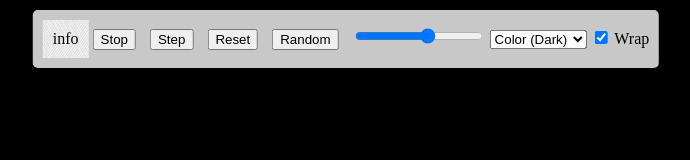
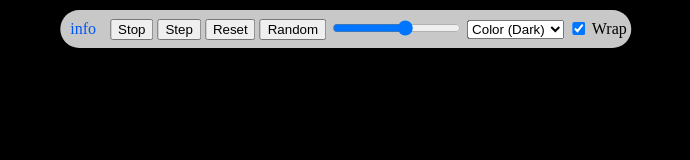
Before and after one commit to QuickMythril/gameoflife-qdn, a plain HTML site: page index.html in a window 1280 px wide. Shown: the whole page, without its empty margins (294-984 px from the left). Drawn offline with Linux system fonts and the light colour scheme.

Commit message:
Minor layout and formatting changes

```diff
--- a/index.html
+++ b/index.html
@@ -18,14 +18,7 @@
     a {
       padding: 10px;
       display: inline-block;
-      color: black;
-      background: repeating-linear-gradient(
-        -55deg,
-        rgba(250, 250, 250, 0.5),
-        rgba(250, 250, 250, 0.5) 1px,
-        rgba(250, 250, 250, 0.8) 1px,
-        rgba(250, 250, 250, 0.8) 2px
-      );
+      color: #0254f1;
       text-decoration: none;
       font-weight: 100;
     }
@@ -54,12 +47,17 @@
       left: 50%;
       transform: translateX(-50%);
       background: rgba(250, 250, 250, 0.8);
-      padding: 10px;
-      border-radius: 5px;
+      padding-right: 5px;
+      border-radius: 20px;
     }
 
     .controls button {
-      margin-right: 10px;
+      margin-right: 0px;
+    }
+
+    .controls input {
+      vertical-align: middle;
+      margin-bottom: 7px;
     }
 
   </style>
```
Also changed, not shown: info.html (+3 -0 lines).
